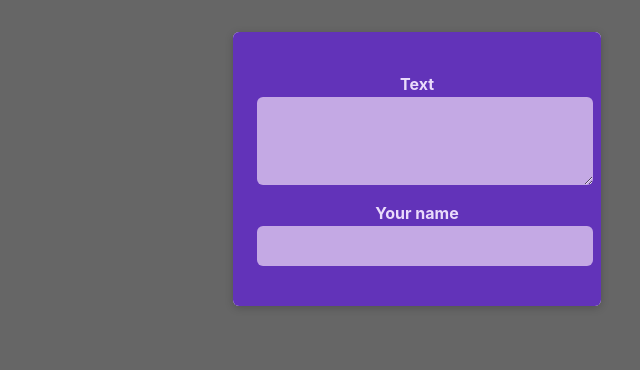
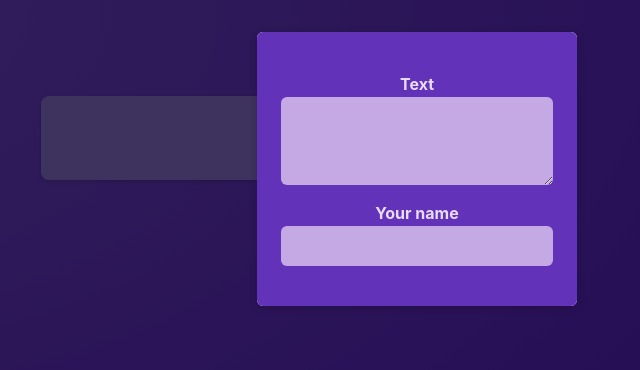
Before and after one commit to BaskoroR725/BaskoroR725-1.Academind-React-crash-course, a React (Vite) app: page / in a window 1280 px wide. Shown: the top 370 px of the page, without its empty margins (223-863 px from the left). Built offline with nearby package versions, Linux system fonts and the light colour scheme.

Commit message:
redo css to make it looks like Maximiliian

```diff
--- a/src/index.css
+++ b/src/index.css
@@ -1,67 +1,22 @@
+* {
+  box-sizing: border-box;
+}
+
 :root {
-  font-family: Inter, system-ui, Avenir, Helvetica, Arial, sans-serif;
-  line-height: 1.5;
+  min-height: 100vh;
+  font-family: Inter, Avenir, Helvetica, Arial, sans-serif;
+  font-size: 16px;
+  line-height: 24px;
   font-weight: 400;
-
-  color-scheme: light dark;
-  color: rgba(255, 255, 255, 0.87);
-  background-color: seagreen;
-
+  background-image: radial-gradient(ellipse at top left, #7f50e4, #4c05d0);
   font-synthesis: none;
   text-rendering: optimizeLegibility;
   -webkit-font-smoothing: antialiased;
   -moz-osx-font-smoothing: grayscale;
-}
-
-a {
-  font-weight: 500;
-  color: #646cff;
-  text-decoration: inherit;
-}
-a:hover {
-  color: #535bf2;
+  -webkit-text-size-adjust: 100%;
 }
 
 body {
   margin: 0;
-  display: flex;
-  min-width: 320px;
-  min-height: 100vh;
+  color: #e6ddf9;
 }
-
-h1 {
-  font-size: 3.2em;
-  line-height: 1.1;
-}
-
-button {
-  border-radius: 8px;
-  border: 1px solid transparent;
-  padding: 0.6em 1.2em;
-  font-size: 1em;
-  font-weight: 500;
-  font-family: inherit;
-  background-color: #1a1a1a;
-  cursor: pointer;
-  transition: border-color 0.25s;
-}
-button:hover {
-  border-color: #646cff;
-}
-button:focus,
-button:focus-visible {
-  outline: 4px auto -webkit-focus-ring-color;
-}
-
-@media (prefers-color-scheme: light) {
-  :root {
-    color: #213547;
-    background-color: #ffffff;
-  }
-  a:hover {
-    color: #747bff;
-  }
-  button {
-    background-color: #f9f9f9;
-  }
-}
```
